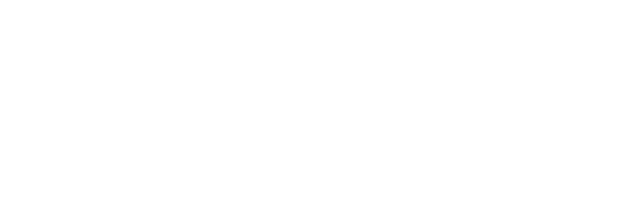
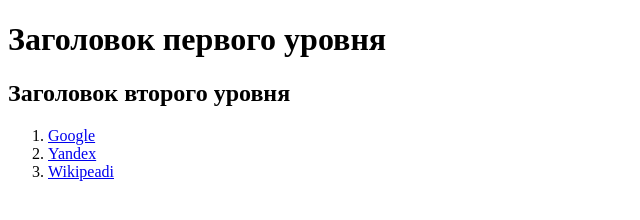
Before and after one commit to EvIlunin/course_frontend, a website: page src/index.html in a window 1280 px wide. Shown: the whole page, without its empty margins (0-640 px from the left). Drawn offline with Linux system fonts and the light colour scheme.

Commit message:
task_html

```diff
--- a/src/index.html
+++ b/src/index.html
@@ -2,6 +2,13 @@
 <html lang="en">
     <head>
         <title>HTML</title>
+        <h1>Заголовок первого уровня</h1>
+        <h2>Заголовок второго уровня</h2>
+        <ol>
+            <li><a href="https://www.google.com/">Google</a></li>
+            <li><a href="https://www.yandex.ru/">Yandex</a></li>
+            <li><a href="https://ru.wikipedia.org/">Wikipeadi</a></li>
+        </ol>
     </head>
     <body></body>
 </html>
```
Also changed, not shown: README.md.
